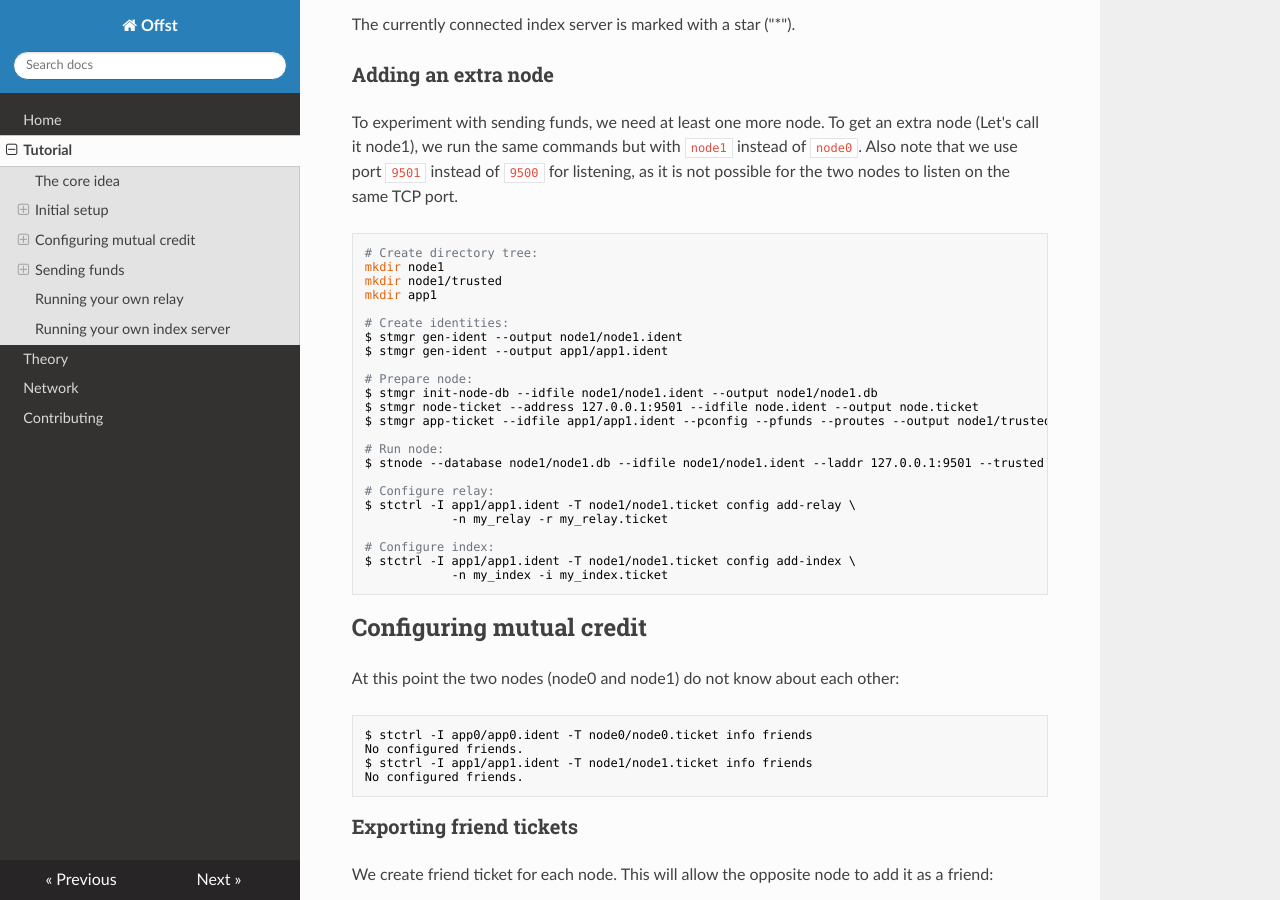
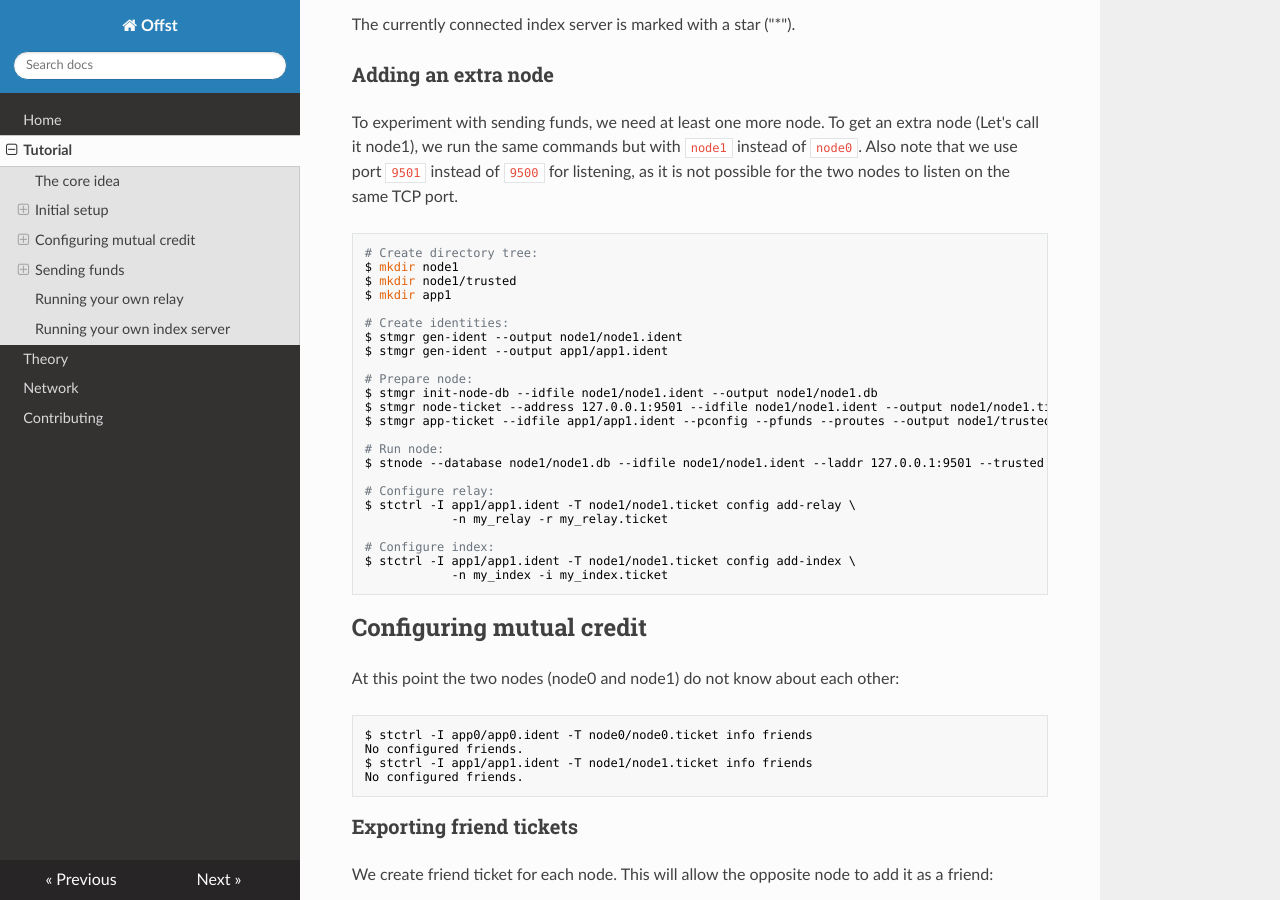
Before and after one commit to freedomlayer/offset_docs, an MkDocs documentation site: the page built from docs/tutorial.md, in a window 1280 px wide and 900 px high, scrolled down 5473 px. Built offline with MkDocs 1.6.1, drawn with Linux system fonts in a browser that asks for light colours; nearby versions of some CDN libraries; some of the changed text lies outside the part shown.

Commit message:
Docs: fix tutorial commands

````diff
--- a/docs/tutorial.md
+++ b/docs/tutorial.md
@@ -118,7 +118,7 @@
 application to connect to the node:
 
 ```bash
-$ stmgr node-ticket --address 127.0.0.1:9500 --idfile node.ident --output node.ticket
+$ stmgr node-ticket --address 127.0.0.1:9500 --idfile node0/node0.ident --output node0/node0.ticket
 ```
 
 ### Application ticket
@@ -184,7 +184,7 @@
 
 If everything went well, the expected output is something of the form:
 
-```bash
+```text
 No configured friends.
 ```
 
@@ -290,9 +290,9 @@
 
 ```bash
 # Create directory tree:
-mkdir node1
-mkdir node1/trusted
-mkdir app1
+$ mkdir node1
+$ mkdir node1/trusted
+$ mkdir app1
 
 # Create identities:
 $ stmgr gen-ident --output node1/node1.ident
@@ -300,7 +300,7 @@
 
 # Prepare node:
 $ stmgr init-node-db --idfile node1/node1.ident --output node1/node1.db
-$ stmgr node-ticket --address 127.0.0.1:9501 --idfile node.ident --output node.ticket
+$ stmgr node-ticket --address 127.0.0.1:9501 --idfile node1/node1.ident --output node1/node1.ticket
 $ stmgr app-ticket --idfile app1/app1.ident --pconfig --pfunds --proutes --output node1/trusted/app1.ticket
 
 # Run node:
````
Also changed, not shown: other parts of docs/tutorial.md (+1 -1 lines).
